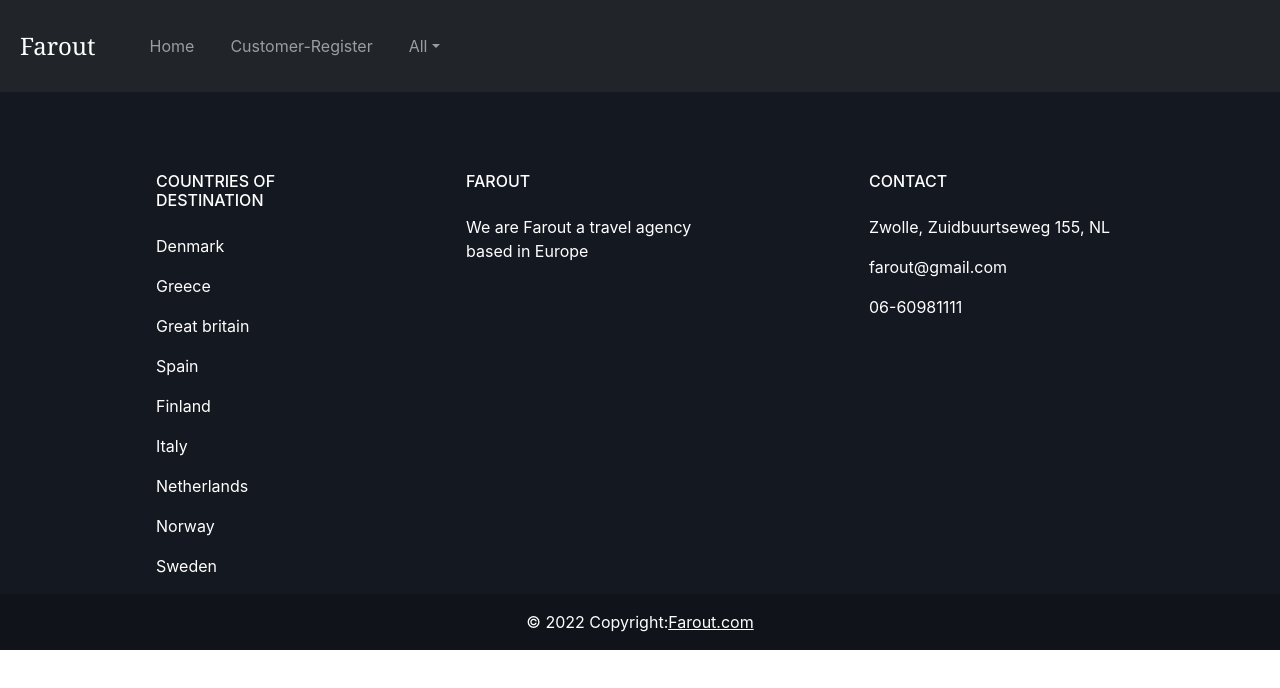
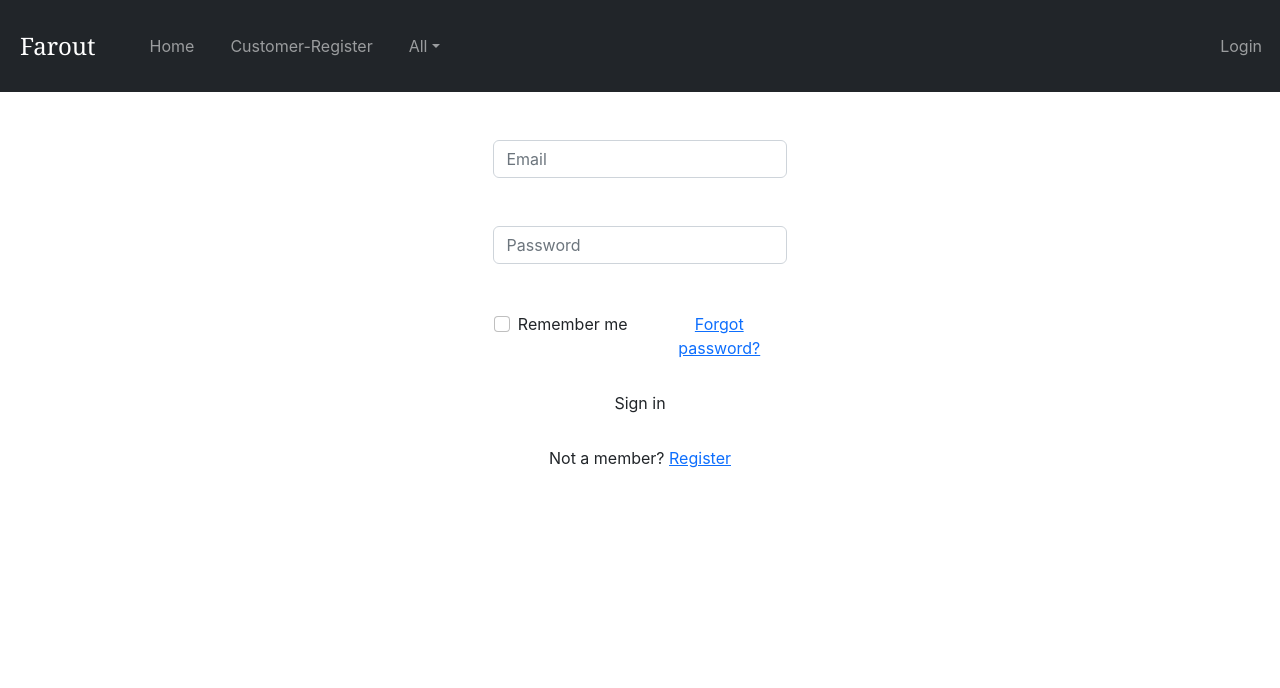
Before and after one commit to Nikai117/FarOut, a React (Create React App) app in the folder farout-react/: page /login in a window 1280 px wide. Shown: the top 688 px of the page. Built offline with nearby package versions, Linux system fonts and the light colour scheme.

Commit message:
Login page back  in

```diff
--- a/farout-react/src/App.js
+++ b/farout-react/src/App.js
@@ -75,6 +75,13 @@ export default function App() {
               </ul>
             </li>
           </ul>
+          <ul className="navbar-nav ms-auto">
+            <li className="nav-item">
+              <a className="nav-link" href="http://localhost:3000/login">
+                Login
+              </a>
+            </li>
+          </ul>
         </div>
       </nav>
       <AppRouter />
--- a/farout-react/src/AppRouter.js
+++ b/farout-react/src/AppRouter.js
@@ -8,7 +8,7 @@ import Customer from "./Pages/Customer";
 import CityTrips from "./Pages/CityTrips";
 import Allcities from "./Pages/Allcities";
 import AllTrips from "./Pages/Alltrips";
-
+import Login from "./Pages/Login";
 import "./App.css";
 export default function AppRouter() {
   return (
@@ -26,6 +26,7 @@ export default function AppRouter() {
             <Route path="/city/:id/trips" element={<CityTrips />} />
             <Route path="/allcities" element={<Allcities />} />
             <Route path="/alltrips" element={<AllTrips />} />
+            <Route path="/login" element={<Login />} />
           </Routes>
         </BrowserRouter>
         <footer
--- a/farout-react/src/Pages/Allcities.jsx
+++ b/farout-react/src/Pages/Allcities.jsx
@@ -1,5 +1,6 @@
 import React from "react";
 import CityTrips from "./CityTrips";
+import "./css/AllCustomers.css";
 
 
 class Allcities extends React.Component {
@@ -48,8 +49,8 @@ class Allcities extends React.Component {
                             <td> { item.country_code }</td>
                             <td> { item.description }</td>
                             <td>
-                            <button onClick={() => CityTrips}>
-                            <a href={'/city/'+  item.id + '/trips/'}>Details</a>
+                            <button className="detailButton"  onClick={() => CityTrips}>
+                            <a  className="detailLink" href={'/city/'+  item.id + '/trips/'}>Details</a>
                             </button>
                             </td>
                             </tr>
--- /dev/null
+++ b/farout-react/src/Pages/Login.js
@@ -0,0 +1,69 @@
+import React from "react";
+
+class Login extends React.Component {
+  render() {
+    return (
+      <div className="d-flex justify-content-center p-5 vh-100 ">
+        <form>
+          <div className="form-outline mb-4">
+            <input
+              type="email"
+              id="form2Example1"
+              className="form-control"
+              placeholder="Email"
+            />
+            <label className="form-label" htmlFor="form2Example1"></label>
+          </div>
+          <div className="form-outline mb-4">
+            <input
+              type="password"
+              id="form2Example2"
+              className="form-control"
+              placeholder="Password"
+            />
+            <label
+              className="form-label"
+              aria-label="Password"
+              htmlFor="form2Example2"
+            ></label>
+          </div>
+          <div className="row mb-4">
+            <div className="col d-flex justify-content-center">
+              <div className="form-check">
+                <input
+                  className="form-check-input"
+                  type="checkbox"
+                  value=""
+                  id="form2Example31"
+                />
+                <label className="form-check-label " htmlFor="form2Example31">
+                  {" "}
+                  Remember me{" "}
+                </label>
+              </div>
+            </div>
+
+            <div className="col">
+              <a href="#!" className="">
+                Forgot password?
+              </a>
+            </div>
+          </div>
+          <button type="button" className="btn  btn-block mb-4">
+            Sign in
+          </button>
+          <div className="text-center ">
+            <p>
+              Not a member?{" "}
+              <a href="#!" className="">
+                Register
+              </a>
+            </p>
+          </div>
+        </form>
+      </div>
+    );
+  }
+}
+
+export default Login;
```
